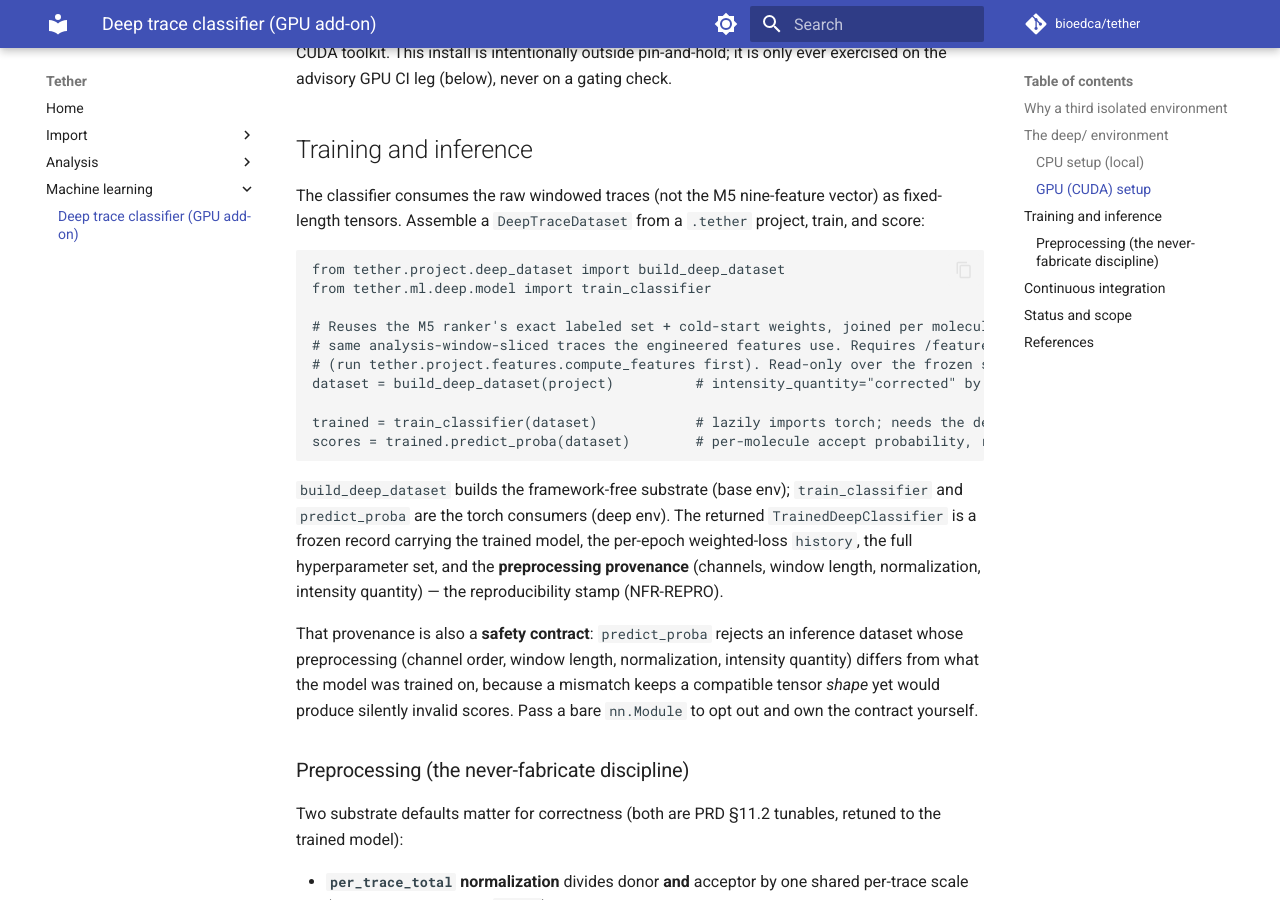
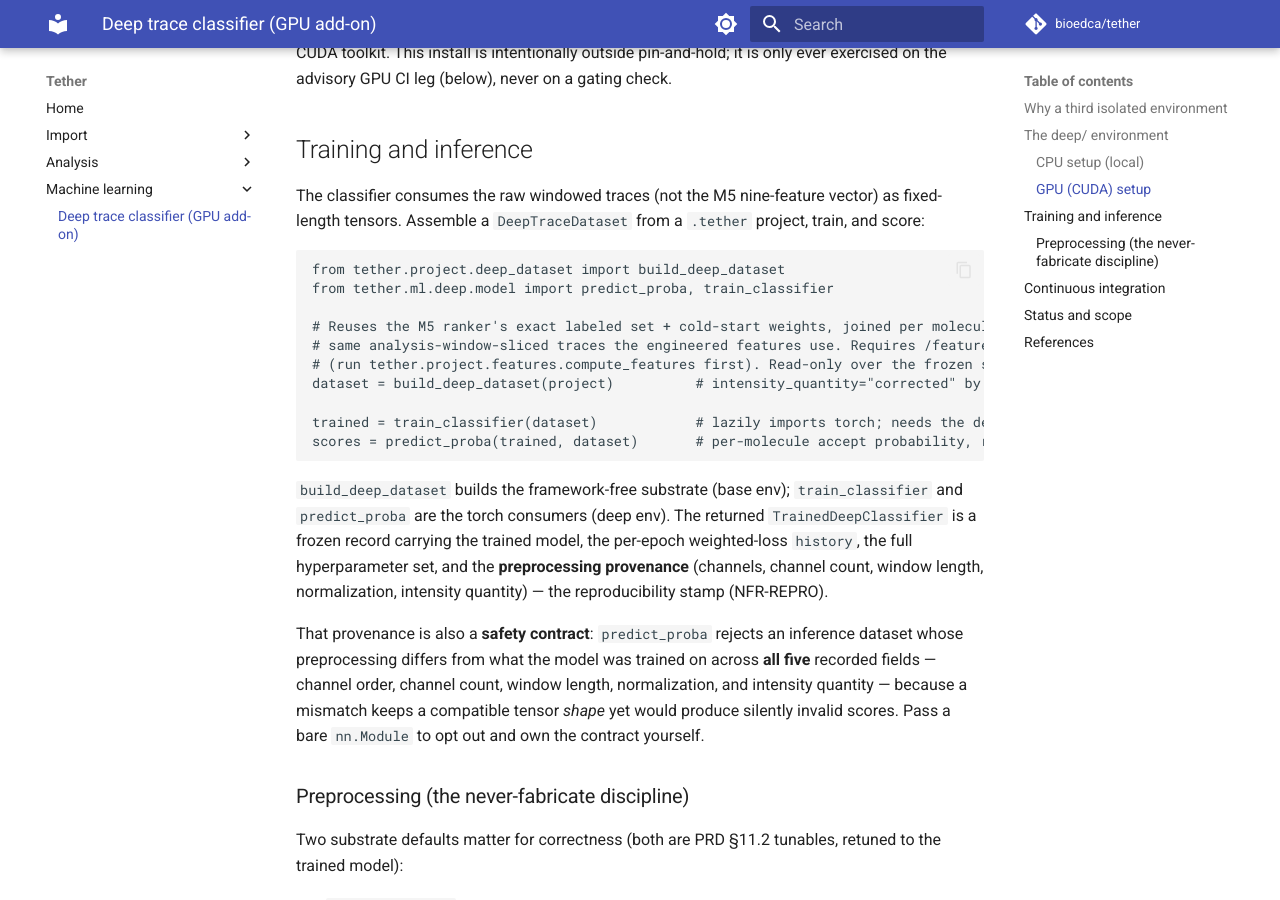
Before and after one commit to bioedca/tether, an MkDocs documentation site: the page built from docs/ml/deep-classifier.md, in a window 1280 px wide and 900 px high, scrolled down 2258 px. Built offline with MkDocs 1.6.1 and Material for MkDocs 9.7.7, drawn with Linux system fonts in a browser that asks for light colours; comment, search, counter and statistics services are not loaded; some of the changed text lies outside the part shown.

Commit message:
docs(ml): address CodeRabbit review
- Use the module-level predict_proba(trained, dataset) in the example, matching
  the public tether.ml.deep.model API surface (the method form was also valid).
- State the predict_proba safety contract validates all five preprocessing
  fields, adding channel count (n_channels) alongside channels/window/norm/quantity.
- Standardize "labelled" -> "labeled" for spelling consistency.

````diff
--- a/docs/ml/deep-classifier.md
+++ b/docs/ml/deep-classifier.md
@@ -98,7 +98,7 @@ fixed-length tensors. Assemble a `DeepTraceDataset` from a `.tether` project, tr
 
 ```python
 from tether.project.deep_dataset import build_deep_dataset
-from tether.ml.deep.model import train_classifier
+from tether.ml.deep.model import predict_proba, train_classifier
 
 # Reuses the M5 ranker's exact labeled set + cold-start weights, joined per molecule_id to the
 # same analysis-window-sliced traces the engineered features use. Requires /features/table
@@ -106,20 +106,20 @@ from tether.ml.deep.model import train_classifier
 dataset = build_deep_dataset(project)          # intensity_quantity="corrected" by default
 
 trained = train_classifier(dataset)            # lazily imports torch; needs the deep/ env
-scores = trained.predict_proba(dataset)        # per-molecule accept probability, rows aligned
+scores = predict_proba(trained, dataset)       # per-molecule accept probability, rows aligned
 ```
 
 `build_deep_dataset` builds the framework-free substrate (base env); `train_classifier` and
 `predict_proba` are the torch consumers (deep env). The returned `TrainedDeepClassifier` is a
 frozen record carrying the trained model, the per-epoch weighted-loss `history`, the full
-hyperparameter set, and the **preprocessing provenance** (channels, window length,
-normalization, intensity quantity) — the reproducibility stamp (NFR-REPRO).
+hyperparameter set, and the **preprocessing provenance** (channels, channel count, window
+length, normalization, intensity quantity) — the reproducibility stamp (NFR-REPRO).
 
 That provenance is also a **safety contract**: `predict_proba` rejects an inference dataset
-whose preprocessing (channel order, window length, normalization, intensity quantity) differs
-from what the model was trained on, because a mismatch keeps a compatible tensor *shape* yet
-would produce silently invalid scores. Pass a bare `nn.Module` to opt out and own the contract
-yourself.
+whose preprocessing differs from what the model was trained on across **all five** recorded
+fields — channel order, channel count, window length, normalization, and intensity quantity —
+because a mismatch keeps a compatible tensor *shape* yet would produce silently invalid scores.
+Pass a bare `nn.Module` to opt out and own the contract yourself.
 
 ### Preprocessing (the never-fabricate discipline)
 
````
Also changed, not shown: other parts of docs/ml/deep-classifier.md (+1 -1 lines).
